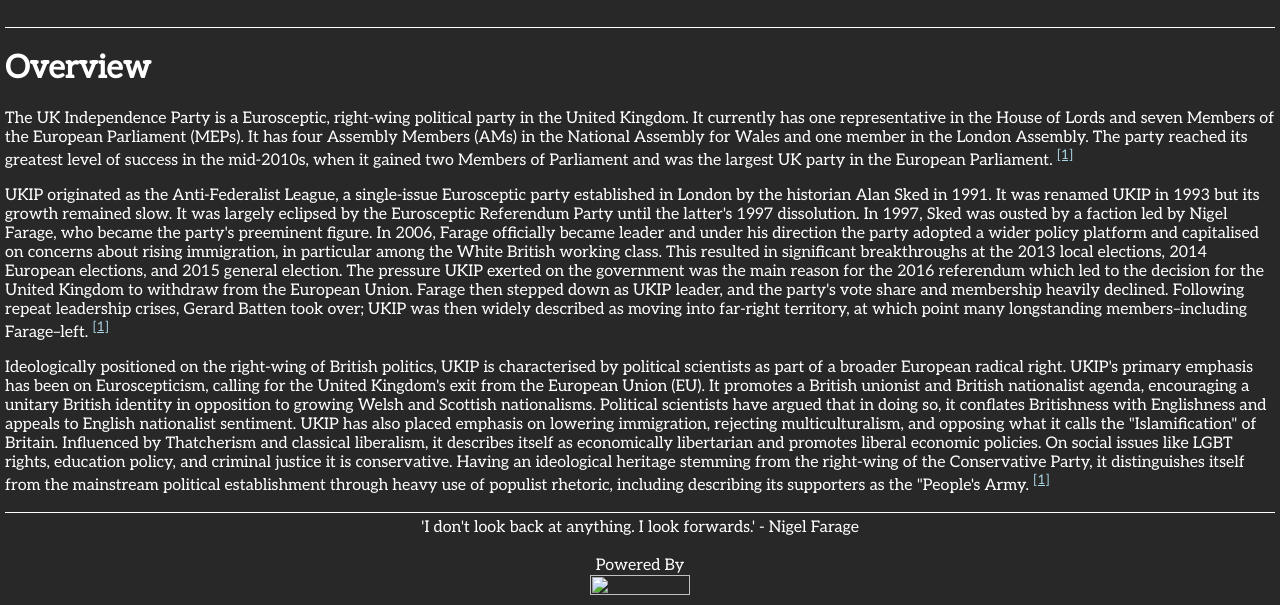
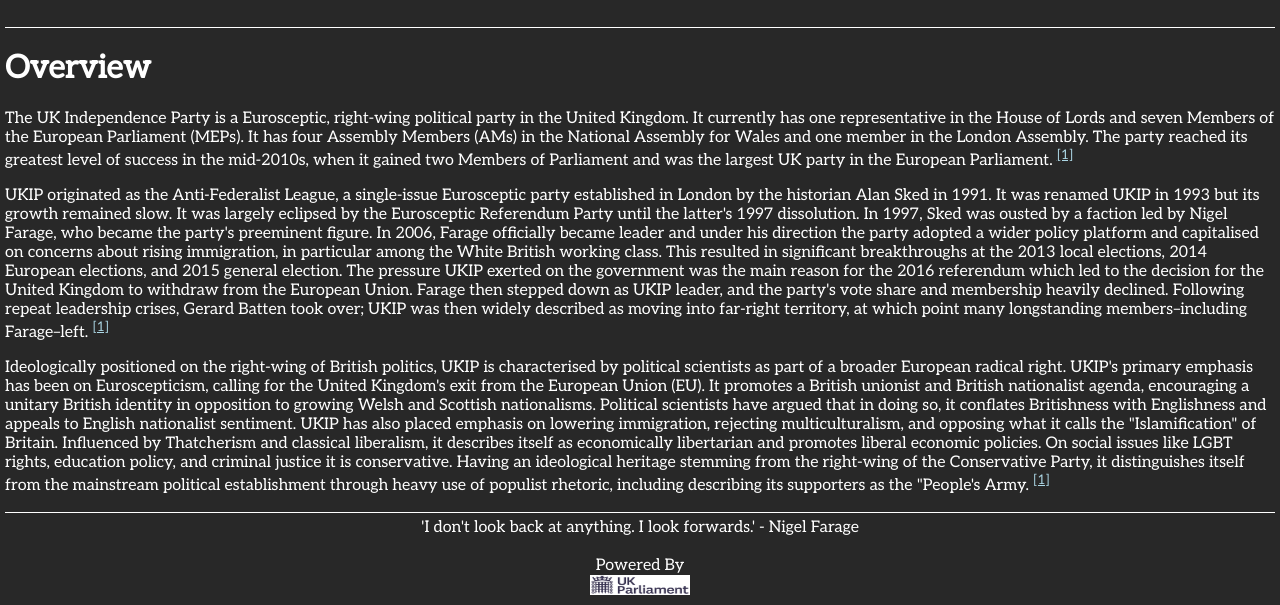
Before and after one commit to NaishPalmer/U20_28-political-website, a plain HTML site: page UKIP.html in a window 1280 px wide. Shown: the part 932-1537 px from the top of the page. Drawn offline with Linux system fonts and the light colour scheme; the site is published under a folder, as on GitHub Pages, so addresses that start at the root find nothing.

Commit message:
Updated UKIP.html to remove image loading bug

```diff
--- a/UKIP.html
+++ b/UKIP.html
@@ -70,7 +70,7 @@
     <div class="footer-div">
     Powered By
    <br>
-   <a href="https://www.parliament.uk/" target="_blank"><img src="/Content/parliment_logo.png" height="20" width="100"> </a>
+   <a href="https://www.parliament.uk/" target="_blank"><img src="Content/parliment_logo.png" height="20" width="100"> </a>
     </div>
 
   </footer>
```
